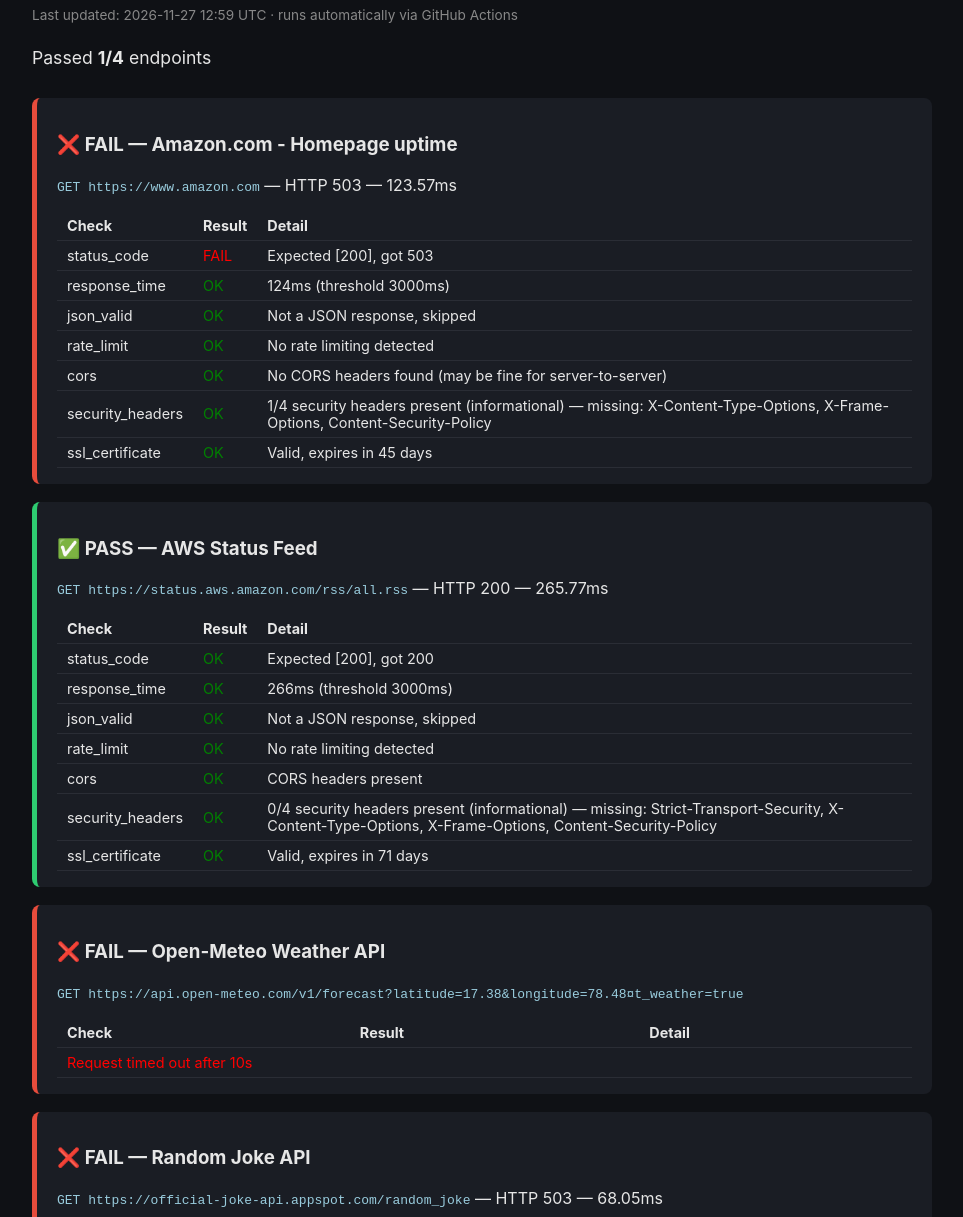
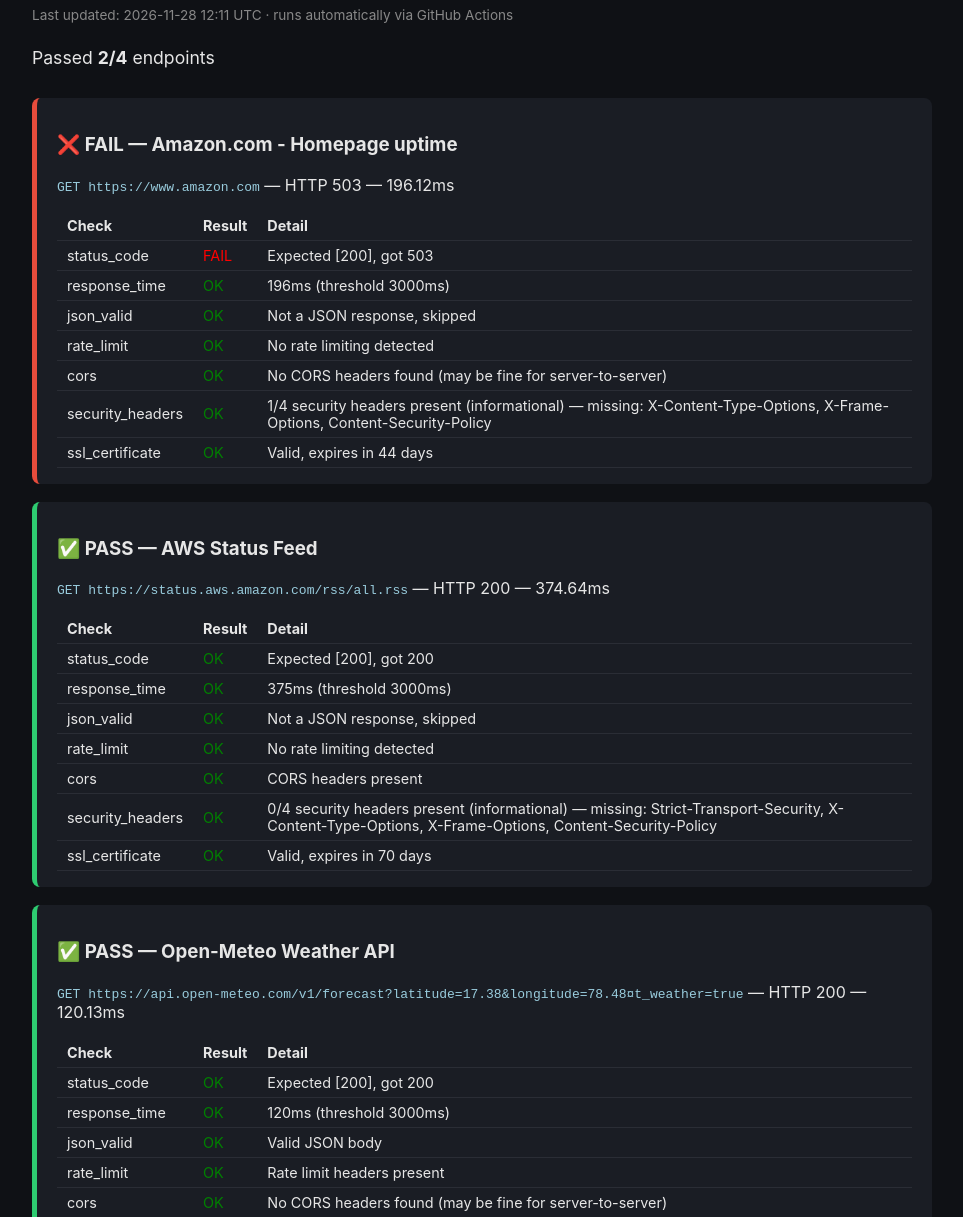
Before and after one commit to sampath1747/api-toolkit, a plain HTML site: page docs/index.html in a window 1280 px wide. Shown: the part 103-1320 px from the top of the page, without its empty margins (158-1121 px from the left). Drawn offline with Linux system fonts and the light colour scheme.

Commit message:
Update live dashboard [skip ci]

```diff
--- a/docs/index.html
+++ b/docs/index.html
@@ -24,46 +24,46 @@
     <h1>REST API Diagnostic Report</h1>
     <a href="https://github.com/sampath1747/api-toolkit" target="_blank">View source on GitHub &rarr;</a>
   </div>
-  <div class="timestamp">Last updated: 2026-11-27 12:59 UTC &middot; runs automatically via GitHub Actions</div>
-  <div class="summary">Passed <strong>1/4</strong> endpoints</div>
+  <div class="timestamp">Last updated: 2026-11-28 12:11 UTC &middot; runs automatically via GitHub Actions</div>
+  <div class="summary">Passed <strong>2/4</strong> endpoints</div>
 
         <div class="endpoint fail">
           <h3>❌ FAIL — Amazon.com - Homepage uptime</h3>
           <p><code>GET https://www.amazon.com</code>
-             — HTTP 503 — 123.57ms</p>
+             — HTTP 503 — 196.12ms</p>
           <table>
             <tr><th>Check</th><th>Result</th><th>Detail</th></tr>
-            <tr><td>status_code</td><td style='color:red'>FAIL</td><td>Expected [200], got 503</td></tr><tr><td>response_time</td><td style='color:green'>OK</td><td>124ms (threshold 3000ms)</td></tr><tr><td>json_valid</td><td style='color:green'>OK</td><td>Not a JSON response, skipped</td></tr><tr><td>rate_limit</td><td style='color:green'>OK</td><td>No rate limiting detected</td></tr><tr><td>cors</td><td style='color:green'>OK</td><td>No CORS headers found (may be fine for server-to-server)</td></tr><tr><td>security_headers</td><td style='color:green'>OK</td><td>1/4 security headers present (informational) — missing: X-Content-Type-Options, X-Frame-Options, Content-Security-Policy</td></tr><tr><td>ssl_certificate</td><td style='color:green'>OK</td><td>Valid, expires in 45 days</td></tr>
+            <tr><td>status_code</td><td style='color:red'>FAIL</td><td>Expected [200], got 503</td></tr><tr><td>response_time</td><td style='color:green'>OK</td><td>196ms (threshold 3000ms)</td></tr><tr><td>json_valid</td><td style='color:green'>OK</td><td>Not a JSON response, skipped</td></tr><tr><td>rate_limit</td><td style='color:green'>OK</td><td>No rate limiting detected</td></tr><tr><td>cors</td><td style='color:green'>OK</td><td>No CORS headers found (may be fine for server-to-server)</td></tr><tr><td>security_headers</td><td style='color:green'>OK</td><td>1/4 security headers present (informational) — missing: X-Content-Type-Options, X-Frame-Options, Content-Security-Policy</td></tr><tr><td>ssl_certificate</td><td style='color:green'>OK</td><td>Valid, expires in 44 days</td></tr>
           </table>
         </div>
 
         <div class="endpoint pass">
           <h3>✅ PASS — AWS Status Feed</h3>
           <p><code>GET https://status.aws.amazon.com/rss/all.rss</code>
-             — HTTP 200 — 265.77ms</p>
+             — HTTP 200 — 374.64ms</p>
           <table>
             <tr><th>Check</th><th>Result</th><th>Detail</th></tr>
-            <tr><td>status_code</td><td style='color:green'>OK</td><td>Expected [200], got 200</td></tr><tr><td>response_time</td><td style='color:green'>OK</td><td>266ms (threshold 3000ms)</td></tr><tr><td>json_valid</td><td style='color:green'>OK</td><td>Not a JSON response, skipped</td></tr><tr><td>rate_limit</td><td style='color:green'>OK</td><td>No rate limiting detected</td></tr><tr><td>cors</td><td style='color:green'>OK</td><td>CORS headers present</td></tr><tr><td>security_headers</td><td style='color:green'>OK</td><td>0/4 security headers present (informational) — missing: Strict-Transport-Security, X-Content-Type-Options, X-Frame-Options, Content-Security-Policy</td></tr><tr><td>ssl_certificate</td><td style='color:green'>OK</td><td>Valid, expires in 71 days</td></tr>
+            <tr><td>status_code</td><td style='color:green'>OK</td><td>Expected [200], got 200</td></tr><tr><td>response_time</td><td style='color:green'>OK</td><td>375ms (threshold 3000ms)</td></tr><tr><td>json_valid</td><td style='color:green'>OK</td><td>Not a JSON response, skipped</td></tr><tr><td>rate_limit</td><td style='color:green'>OK</td><td>No rate limiting detected</td></tr><tr><td>cors</td><td style='color:green'>OK</td><td>CORS headers present</td></tr><tr><td>security_headers</td><td style='color:green'>OK</td><td>0/4 security headers present (informational) — missing: Strict-Transport-Security, X-Content-Type-Options, X-Frame-Options, Content-Security-Policy</td></tr><tr><td>ssl_certificate</td><td style='color:green'>OK</td><td>Valid, expires in 70 days</td></tr>
           </table>
         </div>
 
-        <div class="endpoint fail">
-          <h3>❌ FAIL — Open-Meteo Weather API</h3>
+        <div class="endpoint pass">
+          <h3>✅ PASS — Open-Meteo Weather API</h3>
           <p><code>GET https://api.open-meteo.com/v1/forecast?latitude=17.38&longitude=78.48&current_weather=true</code>
-             </p>
+             — HTTP 200 — 120.13ms</p>
           <table>
             <tr><th>Check</th><th>Result</th><th>Detail</th></tr>
-            <tr><td colspan='3' style='color:red'>Request timed out after 10s</td></tr>
+            <tr><td>status_code</td><td style='color:green'>OK</td><td>Expected [200], got 200</td></tr><tr><td>response_time</td><td style='color:green'>OK</td><td>120ms (threshold 3000ms)</td></tr><tr><td>json_valid</td><td style='color:green'>OK</td><td>Valid JSON body</td></tr><tr><td>rate_limit</td><td style='color:green'>OK</td><td>Rate limit headers present</td></tr><tr><td>cors</td><td style='color:green'>OK</td><td>No CORS headers found (may be fine for server-to-server)</td></tr><tr><td>security_headers</td><td style='color:green'>OK</td><td>0/4 security headers present (informational) — missing: Strict-Transport-Security, X-Content-Type-Options, X-Frame-Options, Content-Security-Policy</td></tr><tr><td>ssl_certificate</td><td style='color:green'>OK</td><td>Valid, expires in 72 days</td></tr>
           </table>
         </div>
 
         <div class="endpoint fail">
           <h3>❌ FAIL — Random Joke API</h3>
           <p><code>GET https://official-joke-api.appspot.com/random_joke</code>
-             — HTTP 503 — 68.05ms</p>
+             — HTTP 503 — 221.72ms</p>
           <table>
             <tr><th>Check</th><th>Result</th><th>Detail</th></tr>
-            <tr><td>status_code</td><td style='color:red'>FAIL</td><td>Expected [200], got 503</td></tr><tr><td>response_time</td><td style='color:green'>OK</td><td>68ms (threshold 3000ms)</td></tr><tr><td>json_valid</td><td style='color:green'>OK</td><td>Not a JSON response, skipped</td></tr><tr><td>rate_limit</td><td style='color:green'>OK</td><td>No rate limiting detected</td></tr><tr><td>cors</td><td style='color:green'>OK</td><td>No CORS headers found (may be fine for server-to-server)</td></tr><tr><td>security_headers</td><td style='color:green'>OK</td><td>0/4 security headers present (informational) — missing: Strict-Transport-Security, X-Content-Type-Options, X-Frame-Options, Content-Security-Policy</td></tr><tr><td>ssl_certificate</td><td style='color:green'>OK</td><td>Valid, expires in 59 days</td></tr>
+            <tr><td>status_code</td><td style='color:red'>FAIL</td><td>Expected [200], got 503</td></tr><tr><td>response_time</td><td style='color:green'>OK</td><td>222ms (threshold 3000ms)</td></tr><tr><td>json_valid</td><td style='color:green'>OK</td><td>Not a JSON response, skipped</td></tr><tr><td>rate_limit</td><td style='color:green'>OK</td><td>No rate limiting detected</td></tr><tr><td>cors</td><td style='color:green'>OK</td><td>No CORS headers found (may be fine for server-to-server)</td></tr><tr><td>security_headers</td><td style='color:green'>OK</td><td>0/4 security headers present (informational) — missing: Strict-Transport-Security, X-Content-Type-Options, X-Frame-Options, Content-Security-Policy</td></tr><tr><td>ssl_certificate</td><td style='color:green'>OK</td><td>Valid, expires in 58 days</td></tr>
           </table>
         </div>
 
```
